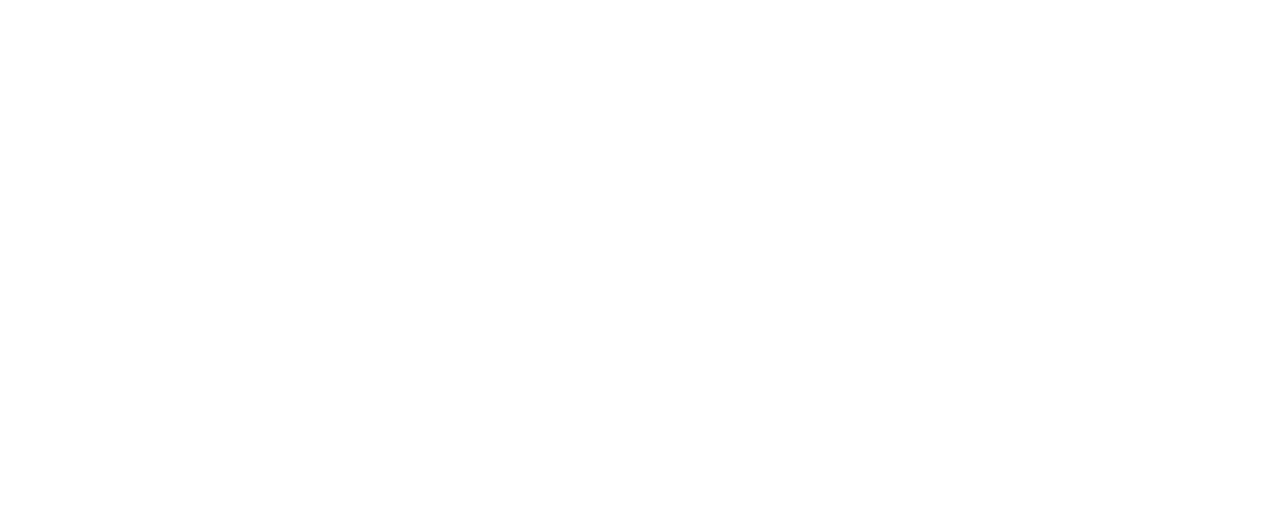
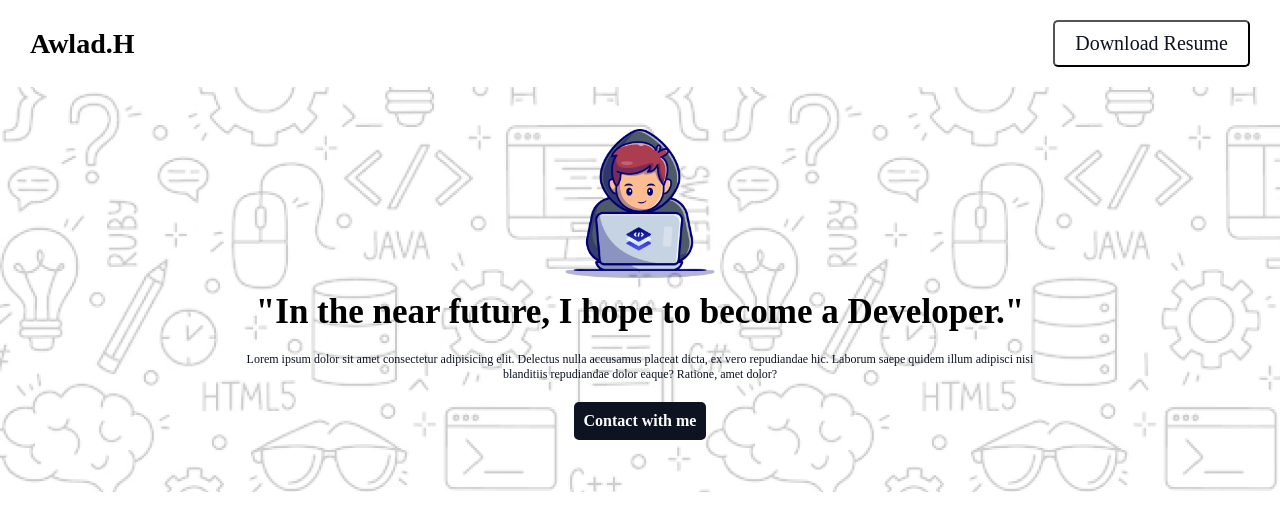
Before and after one commit to Tareq3e/assignment-web-develop-repo, a plain HTML site: page index.html in a window 1280 px wide. Drawn offline with Linux system fonts and the light colour scheme; a web font is replaced by a local one.

Commit message:
web devolop header part completed

```diff
--- a/index.html
+++ b/index.html
@@ -11,6 +11,24 @@
 </head>
 <body>
     <header>
+        <nav>
+            <h3 class="nav-title font-family">Awlad.H</h3>
+            <button class="btn-primary font-family">Download Resume</button>
+        </nav>
+        <section class="banner">
+            <div class="banner-container">
+                <div class="banner-box">
+                    <div class="banner-image">
+                        <img src="/assets/Group.png" alt="">
+                    </div>
+                </div>
+                    <div class="banner-info">
+                        <h1 class="banner-title font-family">"In the near future, I hope to become a Developer."</h1>
+                        <p class="banner-description font-family">Lorem ipsum dolor sit amet consectetur adipisicing elit. Delectus nulla accusamus placeat dicta, ex vero repudiandae hic. Laborum saepe quidem illum adipisci nisi blanditiis repudiandae dolor eaque? Ratione, amet dolor?</p>
+                    </div>
+                    <button class="btn-secondary font-family">Contact with me</button>
+            </div>
+        </section>
 
     </header>
     <main>
--- a/styles/style.css
+++ b/styles/style.css
@@ -4,3 +4,78 @@
   font-weight: <weight>;
   font-style: normal;
 }
+.font-family{
+  font-family: Azeret Mono;
+}
+*{
+  margin: 0;
+  padding: 0;
+}
+
+/* nav styles */
+nav {
+  display: flex;
+  justify-content: space-between;
+  align-items: center;
+  margin: 20px 30px;
+}
+.nav-title{
+  font-size: 28px;
+}
+.btn-primary{
+  font-size: 20px;
+  font-weight: 400px;
+  background-color: white;
+  border-radius: 5px;
+  padding: 10px 20px;
+  color: rgba(13, 19, 33, 1);
+
+}
+.btn-secondary{
+  color: white;
+  font-size: 16px;
+  font-weight: 700;
+  padding: 10px 10px;
+  border-radius: 5px;
+  border: none;
+  background-color: rgba(13, 19, 33, 1);
+  margin: 20px 0;
+}
+
+/* banner styles */
+.banner{
+  background-image: url('/assets/Hero-bg.png');
+  height: 405px;
+  display: flex;
+  align-items: center;
+  justify-content: center;
+  text-align: center;
+  flex-direction: column;
+}
+.banner-container{
+  width: 800px;
+
+}
+.banner-box{
+  max-width: 150px;
+  margin: 10px auto;
+}
+.banner-box .banner-image{
+  width: 150px;
+}
+.banner-box .banner-image img{
+  width: 100%;
+}
+
+.banner-info .banner-title{
+  font-size: 35px;
+  font-weight: bolder;
+  margin-top: 10px;
+}
+.banner-info .banner-description{
+  font-size: 12px;
+  color: rgba(13, 19, 33, 1);
+  margin-top: 20px;
+}
+
+/* card styes */
```
